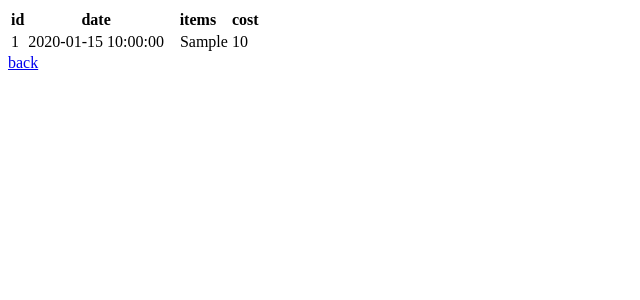
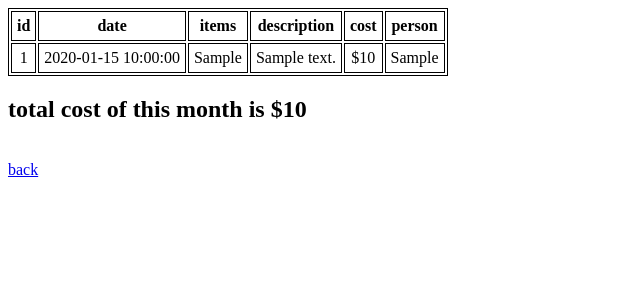
Before and after one commit to anam5233/work_shop, a PHP site: page /result.php in a window 1280 px wide. Shown: the top 300 px of the page, without its empty margins (0-640 px from the left). Run offline with PHP 8.4, Linux system fonts and the light colour scheme; tables that the repository leaves empty or names only in its code hold one stand-in row (values such as "Sample post"); data that the repository does not hold is empty.

Commit message:
updated on 05062015

```diff
--- a/back_end/data_input_output/index1.php
+++ b/back_end/data_input_output/index1.php
@@ -12,7 +12,11 @@
 	<form action="<?php echo $_SERVER['PHP_SELF'] ?>" method="post">
 		date <input type="text" name="date" id="date" required><br>
 		items <input type="text" name="items" id="items" required><br>
-		cost <input type="text" name="cost" id="cost" required>
+		item_description
+			<textarea name="description" id="description" cols="30" rows="10"></textarea>
+		<br>
+		cost <input type="text" name="cost" id="cost" required><br>
+		person <input type="text" name="person" id="person">
 		<input type="submit" value="submit">
 	</form>
 </body>
--- a/back_end/data_input_output/result.php
+++ b/back_end/data_input_output/result.php
@@ -1,7 +1,25 @@
+<!DOCTYPE html>
+<html lang="en">
+<head>
+	<meta charset="UTF-8">
+	<title>result</title>
+	<style>
+		table, th, td{
+			border:solid 1px black;
+		}
+		th, td{
+			padding:5px;
+			text-align: center;
+		}
+
+	</style>
+</head>
+<body>
 	<?php
 		include "db.php";
 
 		$show_result = mysqli_query($con, "SELECT * FROM data_input");
+
 		if ($show_result){
 			?>
 			<table>
@@ -9,7 +27,9 @@
 					<th>id</th>
 					<th>date</th>
 					<th>items</th>
+					<th>description</th>
 					<th>cost</th>
+					<th>person</th>
 				</tr>
 			<?php
 		}
@@ -19,15 +39,32 @@
 					<?php echo $row->id ?>
 				</td>
 				<td><?php echo $row->input_date ?></td>
-			<td>&nbsp &nbsp<?php echo $row->input_items ?></td>
-			<td><?php echo $row->input_cost ?></td>
+				<td><?php echo $row->input_items ?></td>
+				<td><?php echo $row->input_description ?></td>
+				<td><?php echo "$".$row->input_cost ?></td>
+				<td><?php echo $row->input_person ?></td>
 			</tr>
 
 		<?php
 
+
 		}?>
 		</table>
+		<?php
+			$new_result = mysqli_query($con, "SELECT input_cost FROM data_input");
+			while ($new = mysqli_fetch_array($new_result)) {
+				$sum += $new['input_cost'];
+			}
+				// echo $sum;			}
+			// var_dump($sum);
+			echo "<h2> total cost of this month is $".$sum. "</h2>";
+
+		 ?>
+		 <br>
 		<a href="index1.php">back</a>
 		<?php
 
 	?>
+
+</body>
+</html>
```
Also changed, not shown: back_end/data_input_output/function.php (+10 -3 lines). Lines whose indentation alone changed are shown as unchanged.
